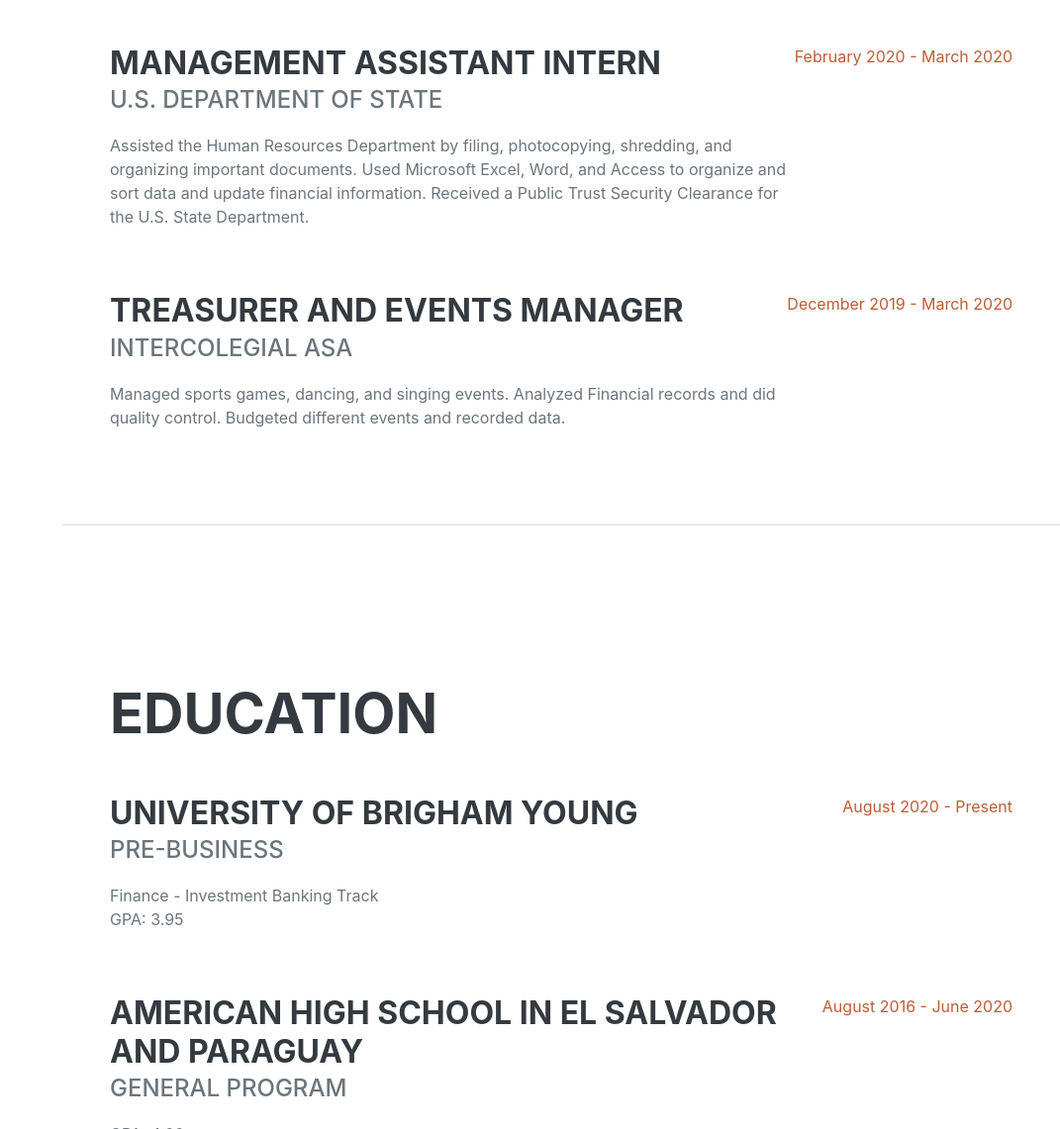
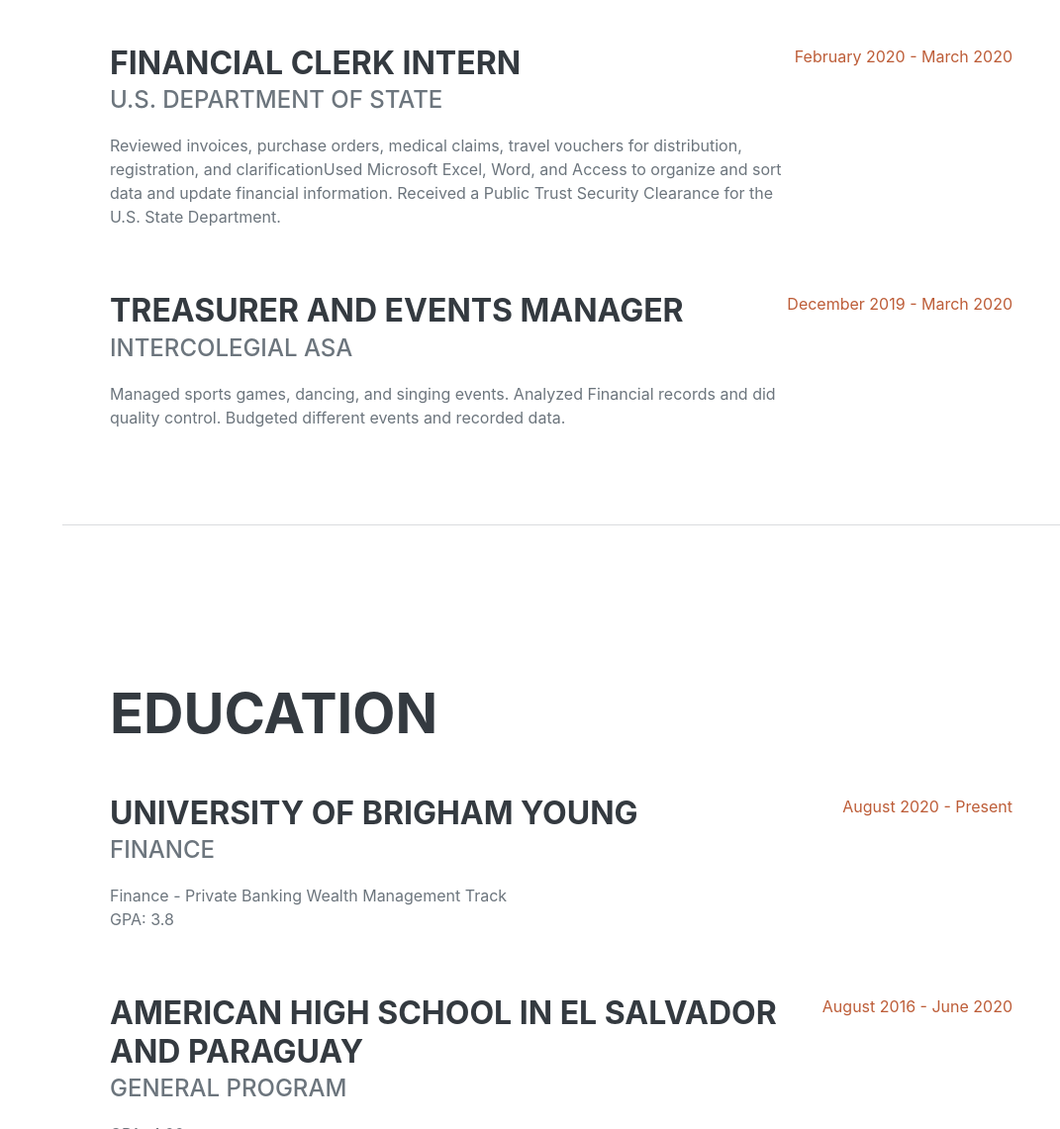
Before and after one commit to jiordaz/Jacob-Ordaz-Resume, a plain HTML site: page index.html in a window 1280 px wide. Shown: the part 1404-2545 px from the top of the page at 99% size, without its empty margins (209-1280 px from the left). Drawn offline with nearby package versions, Linux system fonts and the light colour scheme; a web font is replaced by a local one.

Commit message:
Update index.html

```diff
--- a/index.html
+++ b/index.html
@@ -47,7 +47,7 @@
                         BYU · Provo, Utah 84602 · (385)-477-8553 ·
                         <a href="mailto:name@email.com">jacob.ordaz111@gmail.com</a>
                     </div>
-                    <p class="lead mb-5">I am a incoming Junior currently studying at Brigham Young University. I declared for Finance and looking to expand my network and embrace any responsibilities. I am movited and driven to work hard in any capacity. Please check below to know more about me!</p>
+                    <p class="lead mb-5">I am an incoming Junior currently studying at Brigham Young University. I declared for Finance and looking to expand my network and embrace any responsibilities. I am movited and driven to work hard in any capacity. Please check below to know more about me!</p>
                     <div class="social-icons">
                         <a class="social-icon" href="https://www.linkedin.com/in/jacob-ordaz-18074516b/"><i class="fab fa-linkedin-in"></i></a>
                         <a class="social-icon" href="https://github.com/jiordaz/"><i class="fab fa-github"></i></a>
@@ -79,9 +79,9 @@
                     </div>
                     <div class="d-flex flex-column flex-md-row justify-content-between mb-5">
                         <div class="flex-grow-1">
-                            <h3 class="mb-0">Management Assistant Intern</h3>
+                            <h3 class="mb-0">Financial Clerk Intern</h3>
                             <div class="subheading mb-3">U.S. Department of State</div>
-                            <p>Assisted the Human Resources Department by filing, photocopying, shredding, and organizing important documents. Used Microsoft Excel, Word, and Access to organize and sort data and update financial information. Received a Public Trust Security Clearance for the U.S. State Department.</p>
+                            <p>Reviewed invoices, purchase orders, medical claims, travel vouchers for distribution, registration, and clarificationUsed Microsoft Excel, Word, and Access to organize and sort data and update financial information. Received a Public Trust Security Clearance for the U.S. State Department.</p>
                         </div>
                         <div class="flex-shrink-0"><span class="text-primary">February 2020 - March 2020</span></div>
                     </div>
@@ -103,9 +103,9 @@
                     <div class="d-flex flex-column flex-md-row justify-content-between mb-5">
                         <div class="flex-grow-1">
                             <h3 class="mb-0">University of Brigham Young</h3>
-                            <div class="subheading mb-3">Pre-Business</div>
-                            <div>Finance - Investment Banking Track</div>
-                            <p>GPA: 3.95</p>
+                            <div class="subheading mb-3">Finance</div>
+                            <div>Finance - Private Banking Wealth Management Track</div>
+                            <p>GPA: 3.8</p>
                         </div>
                         <div class="flex-shrink-0"><span class="text-primary">August 2020 - Present</span></div>
                     </div>
```
